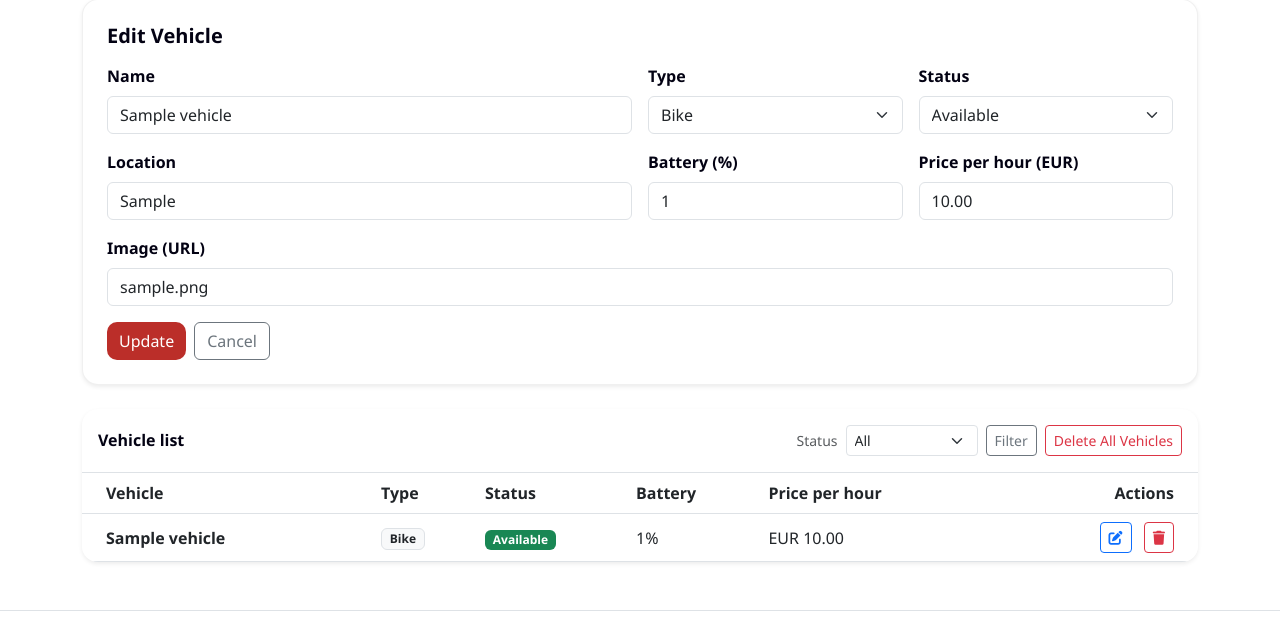
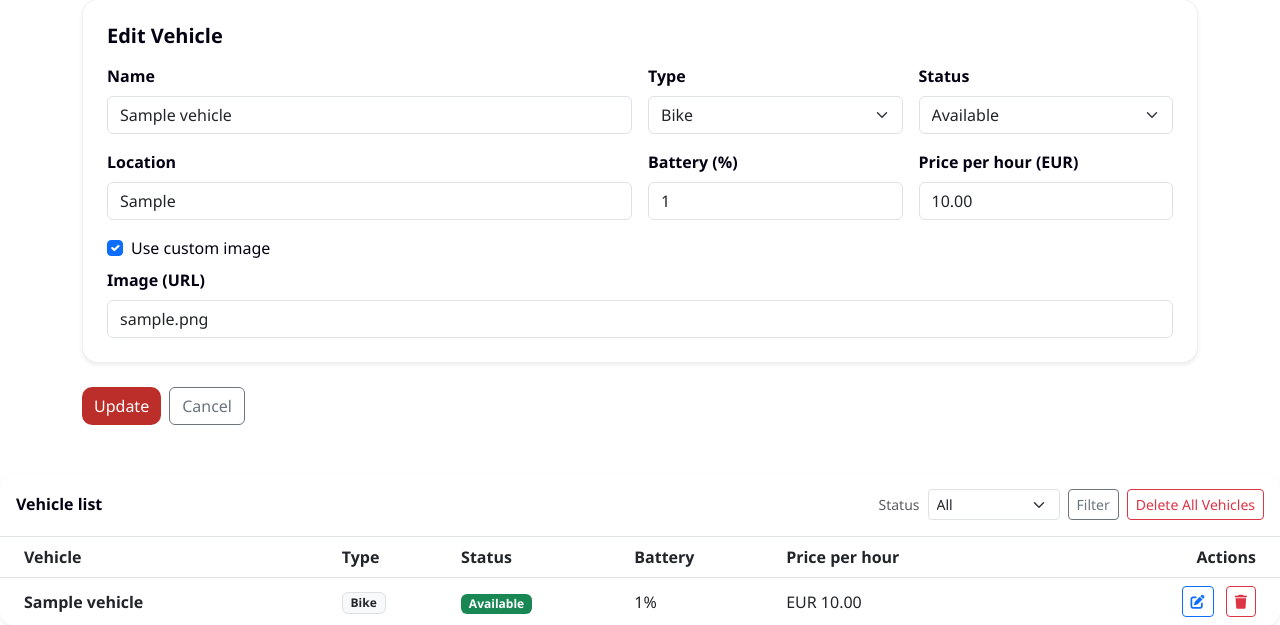
Before and after one commit to Matte1404/Web-Technology-Project, a PHP site: page /admin.php?edit=1 in a window 1280 px wide. Shown: the part 177-802 px from the top of the page. Run offline with PHP 8.4, Linux system fonts and the light colour scheme; the visitor is signed in with stand-in values (Sample User, id 1); tables that the repository leaves empty hold one stand-in row (values such as "Sample post").

Commit message:
added images and custom images

```diff
--- a/admin.php
+++ b/admin.php
@@ -15,6 +15,11 @@ unset($_SESSION['flash']);
 
 $allowedTypes = ['bike', 'scooter'];
 $allowedStatuses = ['available', 'rented', 'maintenance', 'broken'];
+
+$defaultImages = [
+    'bike' => 'images/bike.png',
+    'scooter' => 'images/scooter.png'
+];
 
 $statusFilter = $_GET['status'] ?? 'all';
 $allowedFilters = array_merge(['all'], $allowedStatuses);
@@ -199,8 +204,15 @@ if ($_SERVER['REQUEST_METHOD'] === 'POST') {
     $location = trim($_POST['location'] ?? '');
     $battery = (int) ($_POST['battery'] ?? 0);
     $hourlyPrice = (float) ($_POST['hourly_price'] ?? 0);
-    $imageUrl = trim($_POST['image_url'] ?? '');
-    $imageUrl = $imageUrl === '' ? null : $imageUrl;
+
+    $useCustomImage = isset($_POST['use_custom_image']);
+    $customImageUrl = trim($_POST['image_url'] ?? '');
+
+    if ($useCustomImage) {
+        $imageUrl = $customImageUrl === '' ? null : $customImageUrl;
+    } else {
+        $imageUrl = $defaultImages[$type] ?? null;
+    }
 
     if ($name === '') {
         $errors[] = 'Name is required.';
@@ -350,9 +362,40 @@ include 'header.php';
                         <input type="number" step="0.01" name="hourly_price" class="form-control" value="<?php echo htmlspecialchars((string) $formData['hourly_price']); ?>" required>
                     </div>
                     <div class="col-md-12">
-                        <label class="form-label fw-bold">Image (URL)</label>
-                        <input type="text" name="image_url" class="form-control" value="<?php echo htmlspecialchars((string) $formData['image_url']); ?>">
+                        <?php
+                            $currentImage = $formData['image_url'] ?? '';
+                            $isDefault = in_array($currentImage, $defaultImages);
+                            // If it's a new vehicle (create mode), default to NOT using custom image (so checkbox unchecked)
+                            // If update mode, check if current image is NOT one of the defaults
+                            $useCustomChecked = $formMode === 'update' && !$isDefault && $currentImage !== '';
+                        ?>
+                        <div class="form-check mb-2">
+                            <input class="form-check-input" type="checkbox" id="use_custom_image" name="use_custom_image"
+                                <?php echo $useCustomChecked ? 'checked' : ''; ?>>
+                            <label class="form-check-label" for="use_custom_image">
+                                Use custom image
+                            </label>
+                        </div>
+                        <div id="image_url_container" style="<?php echo $useCustomChecked ? '' : 'display: none;'; ?>">
+                            <label class="form-label fw-bold">Image (URL)</label>
+                            <input type="text" name="image_url" id="image_url" class="form-control" value="<?php echo htmlspecialchars((string) $formData['image_url']); ?>">
+                        </div>
                     </div>
+                </div>
+
+                <script>
+                document.addEventListener('DOMContentLoaded', function() {
+                    var checkbox = document.getElementById('use_custom_image');
+                    var container = document.getElementById('image_url_container');
+
+                    function toggleImageInput() {
+                        container.style.display = checkbox.checked ? 'block' : 'none';
+                    }
+
+                    checkbox.addEventListener('change', toggleImageInput);
+                    // Initial check handled by PHP style output, but good to have sync if needed
+                });
+                </script>
                 </div>
                 <div class="d-flex gap-2 mt-3">
                     <button type="submit" class="btn btn-unibo"><?php echo $formMode === 'update' ? 'Update' : 'Create'; ?></button>
```
Also changed, not shown: index.php (+1 -20 lines), seed.php (+5 -5 lines), 2 other files.
